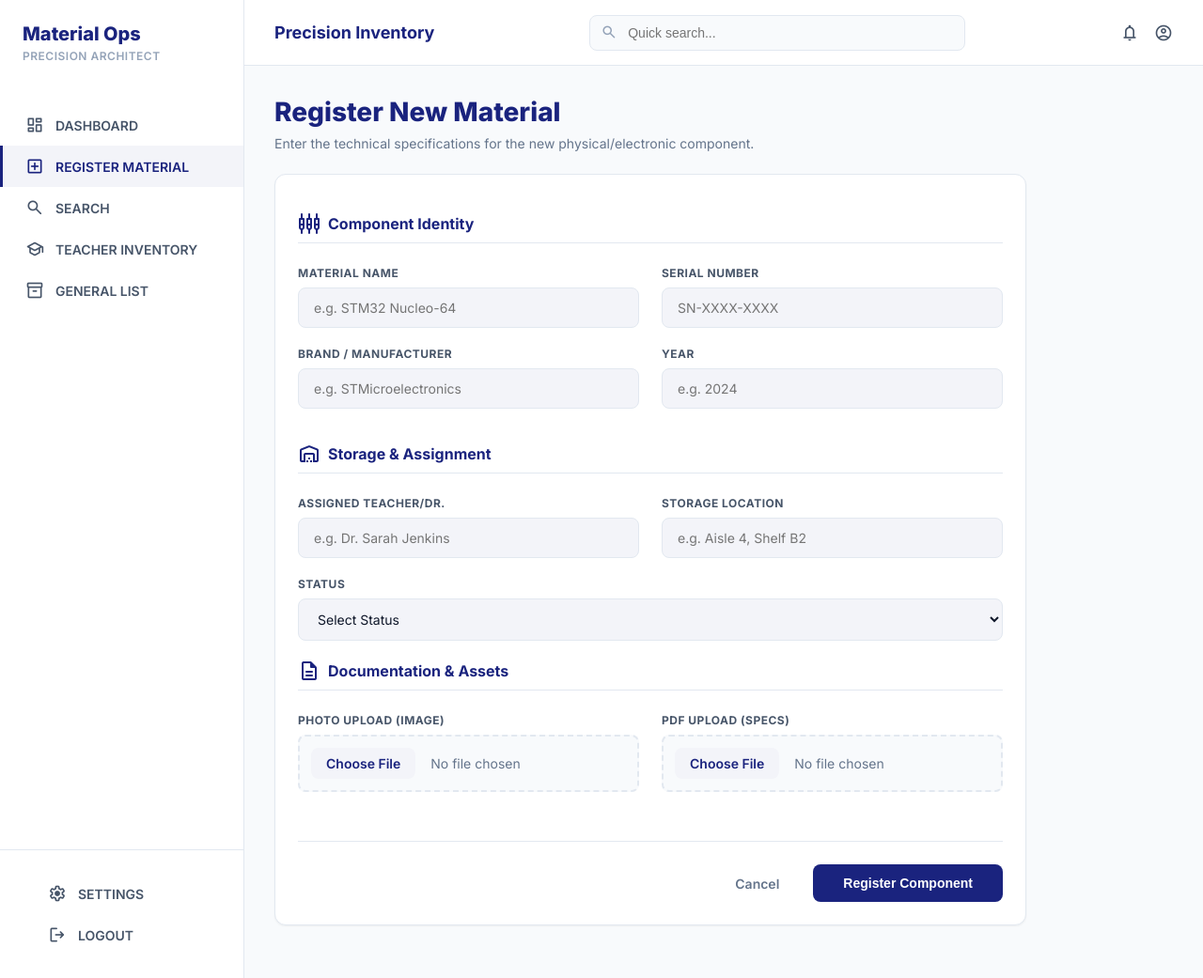
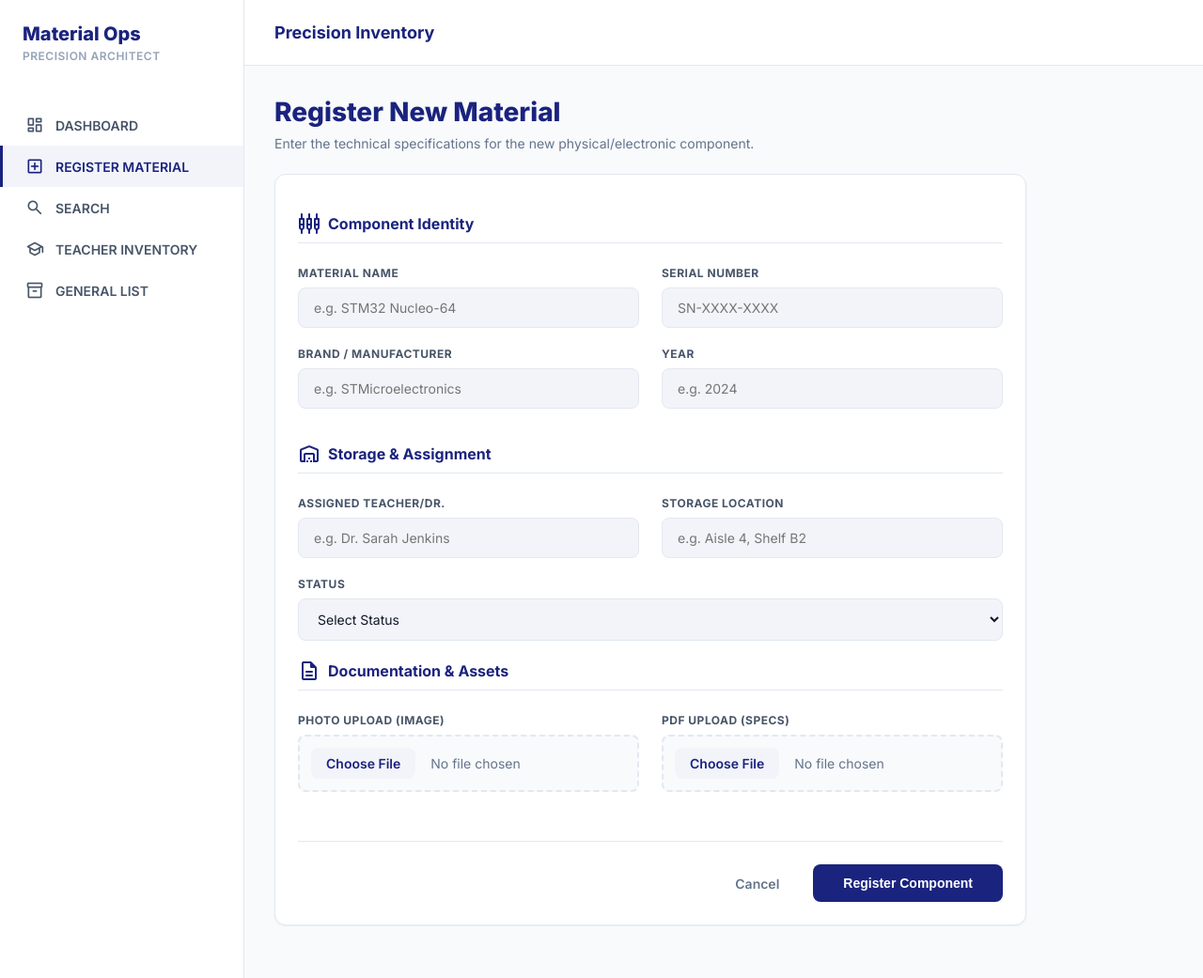
Before and after one commit to sosa-rcrdt/ProyectoLaboratorio, a Flask app: page /materiales/crear in a window 1280 px wide. Shown: the whole page at 94% size. Run offline with Flask 3, Linux system fonts and the light colour scheme.

Commit message:
Diseño: ajuste de la side y nav bar

```diff
--- a/templates/base.html
+++ b/templates/base.html
@@ -54,16 +54,6 @@
                 </a>
             </nav>
 
-            <div class="sidebar-footer">
-                <a href="#" class="nav-item">
-                    <i class="material-symbols-rounded">settings</i>
-                    SETTINGS
-                </a>
-                <a href="#" class="nav-item">
-                    <i class="material-symbols-rounded">logout</i>
-                    LOGOUT
-                </a>
-            </div>
         </aside>
 
         <!-- MAIN CONTENT AREA -->
@@ -71,16 +61,6 @@
             <!-- TOPBAR -->
             <header class="topbar">
                 <div class="topbar-title">Precision Inventory</div>
-
-                <div class="topbar-search">
-                    <i class="material-symbols-rounded">search</i>
-                    <input type="text" placeholder="Quick search...">
-                </div>
-
-                <div class="topbar-actions">
-                    <i class="material-symbols-rounded">notifications</i>
-                    <i class="material-symbols-rounded">account_circle</i>
-                </div>
             </header>
 
             <!-- PAGE CONTENT -->
```
